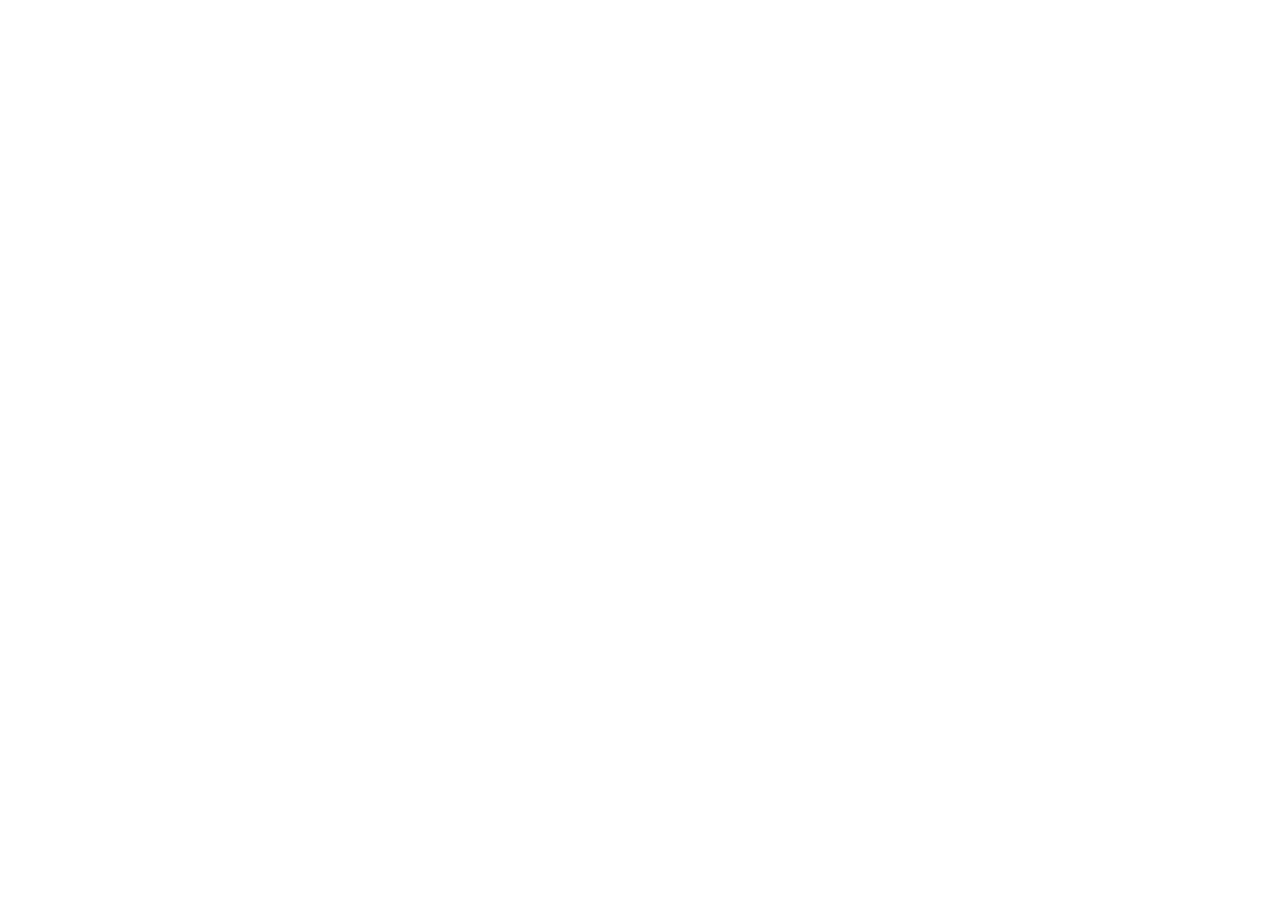
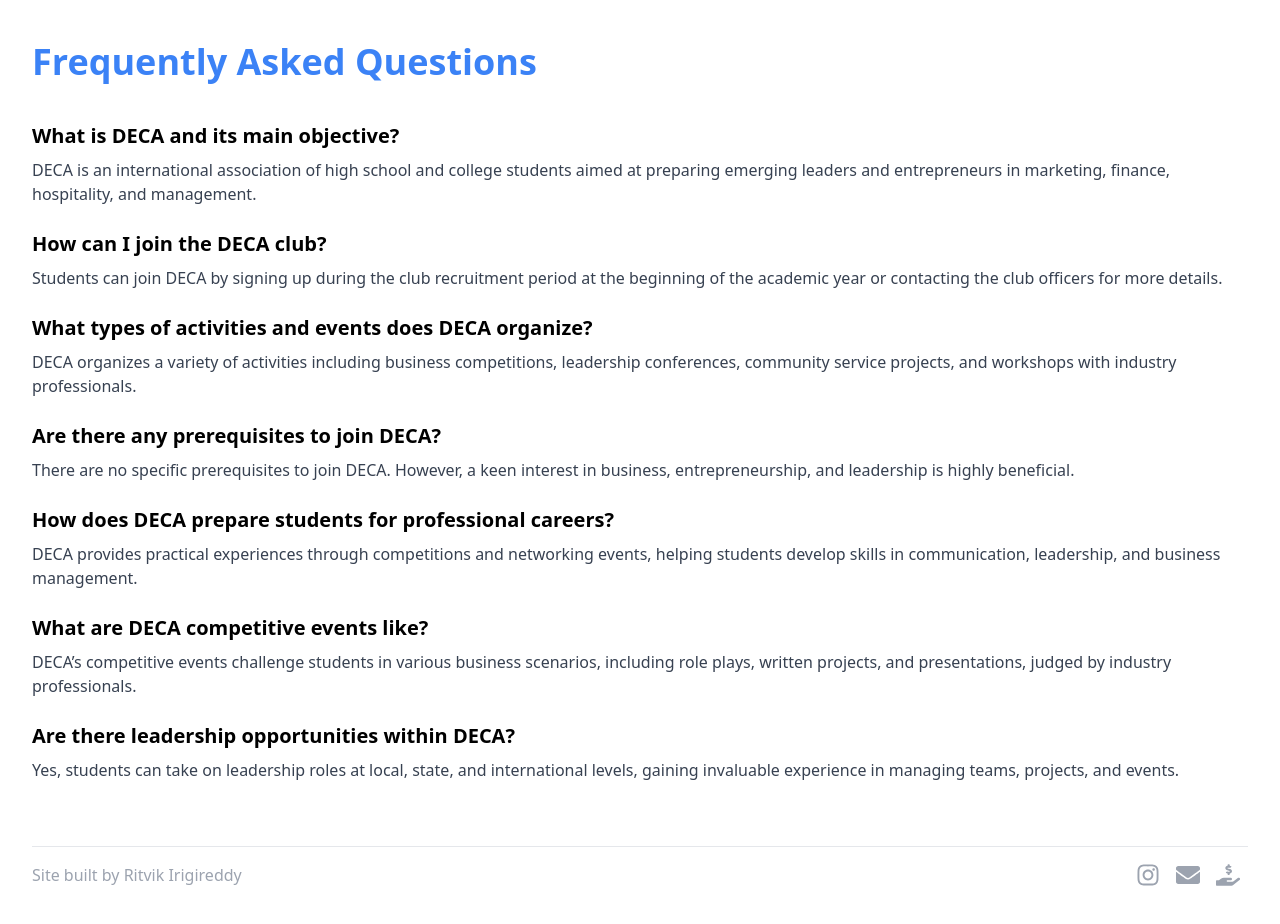
Before and after one commit to ritvikir/ccadeca, a Next.js app: page / in a window 1280 px wide. Shown: the part 3040-3964 px from the top of the page. Before the commit the page ends 3034 px from the top, so only its background shows below. Built offline with nearby package versions, Linux system fonts and the light colour scheme.

Commit message:
add FAQs & footer

```diff
--- /dev/null
+++ b/components/Faq.js
@@ -0,0 +1,47 @@
+import React from 'react';
+const faqs = [
+    {
+      question: 'What is DECA and its main objective?',
+      answer: 'DECA is an international association of high school and college students aimed at preparing emerging leaders and entrepreneurs in marketing, finance, hospitality, and management.'
+    },
+    {
+      question: 'How can I join the DECA club?',
+      answer: 'Students can join DECA by signing up during the club recruitment period at the beginning of the academic year or contacting the club officers for more details.'
+    },
+    {
+      question: 'What types of activities and events does DECA organize?',
+      answer: 'DECA organizes a variety of activities including business competitions, leadership conferences, community service projects, and workshops with industry professionals.'
+    },
+    {
+      question: 'Are there any prerequisites to join DECA?',
+      answer: 'There are no specific prerequisites to join DECA. However, a keen interest in business, entrepreneurship, and leadership is highly beneficial.'
+    },
+    {
+      question: 'How does DECA prepare students for professional careers?',
+      answer: 'DECA provides practical experiences through competitions and networking events, helping students develop skills in communication, leadership, and business management.'
+    },
+    {
+      question: 'What are DECA competitive events like?',
+      answer: 'DECA’s competitive events challenge students in various business scenarios, including role plays, written projects, and presentations, judged by industry professionals.'
+    },
+    {
+      question: 'Are there leadership opportunities within DECA?',
+      answer: 'Yes, students can take on leadership roles at local, state, and international levels, gaining invaluable experience in managing teams, projects, and events.'
+    },
+  ];
+
+export default function FAQs() {
+  return (
+    <div id="FAQs" className="mx-auto max-w-7xl px-2 sm:px-6 lg:px-8 pb-10">
+      <h1 className="text-4xl font-bold mb-10 text-blue-500">
+        Frequently Asked Questions
+      </h1>
+      {faqs.map((faq, index) => (
+        <div key={index} className="mb-6">
+          <h2 className="text-xl font-semibold mb-2">{faq.question}</h2>
+          <p className="text-md text-gray-700">{faq.answer}</p>
+        </div>
+      ))}
+    </div>
+  );
+}
--- /dev/null
+++ b/components/Footer.js
@@ -0,0 +1,36 @@
+import React from 'react';
+import { FaInstagram, FaEnvelope, FaHandHoldingUsd } from 'react-icons/fa';
+
+export default function Footer() {
+  return (
+    <div className="mx-auto max-w-7xl px-2 sm:px-6 lg:px-8 pb-10">
+
+    <footer className="bg-white border-t border-gray-200 py-4">
+      <div className="flex justify-between items-center">
+        <div className="flex items-center">
+
+          <a href="/privacy-policy" className="text-gray-400 hover:underline">Site built by Ritvik Irigireddy</a>
+        </div>
+
+        {/* Social Media Icons */}
+        <div className="flex items-center">
+          {/* Instagram Icon */}
+          <a href="https://www.instagram.com/cca_deca/" target="_blank" rel="noopener noreferrer" className="text-gray-400 mx-2">
+            <FaInstagram size="1.5em" />
+          </a>
+          {/* Email Icon */}
+          <a href="mailto:ravensdeca@gmail.com" className="text-gray-400 mx-2">
+            <FaEnvelope size="1.5em" />
+          </a>
+          {/* GoFundMe Icon */}
+          <a href="https://www.gofundme.com/f/help-out-the-cca-deca-chapter" target="_blank" rel="noopener noreferrer" className="text-gray-400 mx-2">
+            <FaHandHoldingUsd size="1.5em" />
+          </a>
+        </div>
+      </div>
+
+    </footer>
+    </div>
+
+  );
+}
--- a/components/Navbar.js
+++ b/components/Navbar.js
@@ -7,7 +7,7 @@
   // { name: "Dashboard", href: "#", current: true },
   { name: "About", href: "#about", current: false },
   { name: "Calendar", href: "#Calendar", current: false },
-  { name: "FAQs", href: "#", current: false },
+  { name: "FAQs", href: "#FAQs", current: false },
 ];
 
 function classNames(...classes) {
--- a/components/Team.js
+++ b/components/Team.js
@@ -9,7 +9,7 @@
 
 export default function MeetYourOfficers() {
   return (
-    <div className="mx-auto max-w-7xl px-2 sm:px-6 lg:px-8 pb-10">
+    <div className="mx-auto max-w-7xl px-2 sm:px-6 lg:px-8 pb-10 mb-12">
       <h1 className="text-4xl font-bold mb-10 text-blue-500">
         Meet Your Officers
       </h1>
--- a/next.config.js
+++ b/next.config.js
@@ -4,12 +4,12 @@
 }
 
 module.exports = {
-  images: {
-    remotePatterns: [
-      {
-        protocol: 'https',
-        hostname: 'images.unsplash.com',
-      },
-    ],
-  },
+  // images: {
+  //   remotePatterns: [
+  //     {
+  //       protocol: 'https',
+  //       hostname: 'images.unsplash.com',
+  //     },
+  //   ],
+  // },
 }
--- a/package.json
+++ b/package.json
@@ -19,6 +19,7 @@
     "react": "18.2.0",
     "react-big-calendar": "^1.8.5",
     "react-dom": "18.2.0",
+    "react-icons": "^4.12.0",
     "tailwindcss": "3.3.3"
   }
 }
--- a/pages/index.js
+++ b/pages/index.js
@@ -6,6 +6,8 @@
 import Head from "next/head";
 import Calendar from "@/components/Calendar";
 import Team from "@/components/Team";
+import Faq from "@/components/Faq";
+import Footer from "@/components/Footer";
 
 const inter = Inter({ subsets: ["latin"] });
 
@@ -21,6 +23,8 @@
       <About />
       <Calendar/>
       <Team/>
+      <Faq/>
+      <Footer/>
     </main>
   );
 }
```
Also changed, not shown: 1 other file (tests, documents, lock files or other folders).
